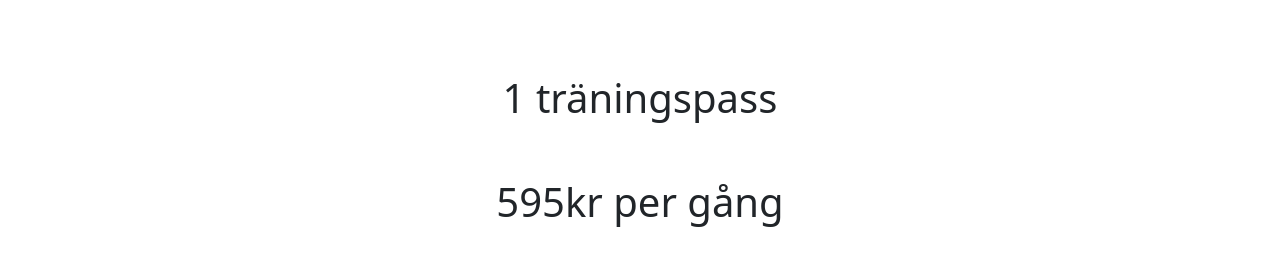
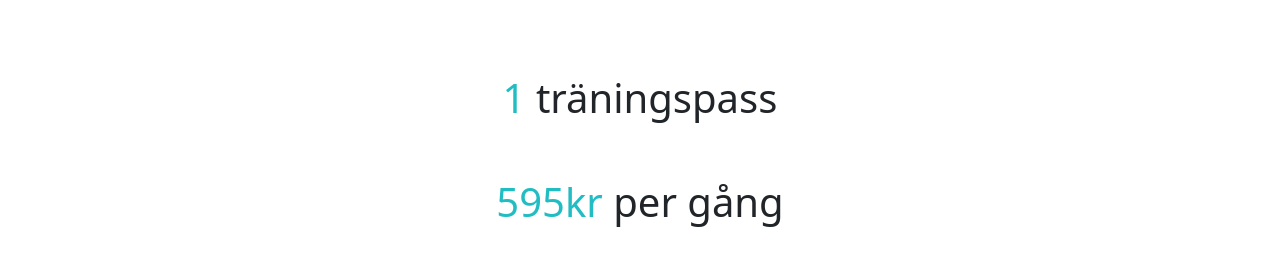
Before and after one commit to Jojjeboy/workoutchamp, an Angular app: page / in a window 1280 px wide. Shown: the part 128-407 px from the top of the page. Built offline with nearby package versions, Linux system fonts and the light colour scheme.

Commit message:
Deploy of the latest and greatest

```diff
--- a/src/app/app.component.html
+++ b/src/app/app.component.html
@@ -35,12 +35,12 @@
     <div class="row mb-5 mt-5"><div class="col"></div></div>
     <div class="row mb-5 mt-5 text-center">
       <div class="col">
-        <h1>{{ nrOfWorkoutsCompleted }} träningspass</h1>
+        <h1><span class="money">{{ nrOfWorkoutsCompleted }}</span> träningspass</h1>
       </div>
     </div>
     <div class="row mb-5 mt-5 text-center">
       <div class="col">
-        <h1>{{ priceOfEachVisit | number: '1.0-2' }}kr per gång</h1>
+        <h1><span class="money">{{ priceOfEachVisit | number: '1.0-2' }}kr</span> per gång</h1>
       </div>
     </div>
     <div class="row mb-5 mt-5"><div class="col"></div></div>
--- a/src/app/app.component.scss
+++ b/src/app/app.component.scss
@@ -9,3 +9,7 @@
 .red{
     color: #dc3545;
 }
+
+.money {
+    color: #22BDC3;
+}
```
Also changed, not shown: 3 other files (tests, documents, lock files or other folders).
